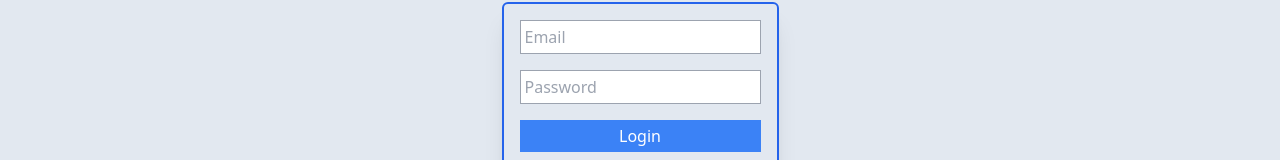
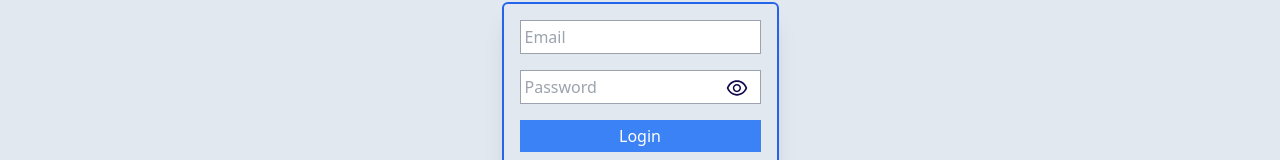
Before and after one commit to rajan153/Voosh-Assignment, a React (Vite) app in the folder Frontend/: page /login in a window 1280 px wide. Shown: the part 328-488 px from the top of the page. Built offline with nearby package versions, Linux system fonts and the light colour scheme.

Commit message:
refactor: Improve password input UX in Login component

```diff
--- a/Frontend/src/components/Auth/Login.jsx
+++ b/Frontend/src/components/Auth/Login.jsx
@@ -5,12 +5,15 @@ import { Link, useNavigate } from "react-router-dom";
 import { login } from "../../services/AuthRoutes/AuthApi";
 import { useDispatch } from "react-redux";
 import toast from "react-hot-toast";
+import { useAuth0 } from "@auth0/auth0-react";
 
 function Login() {
   const navigate = useNavigate();
   const dispatch = useDispatch();
   const { register, handleSubmit } = useForm();
   const [showPassword, setShowPassword] = useState(false);
+
+  const { user, loginWithRedirect } = useAuth0();
 
   const loginSubmit = async (e) => {
     try {
@@ -35,12 +38,24 @@ function Login() {
           className="border border-gray-400 p-1"
           {...register("email", { required: true })}
         />
+        <div className="relative">
           <input
             type={showPassword ? "text" : "password"}
             placeholder="Password"
             className="border border-gray-400 p-1"
             {...register("password", { required: true })}
           />
+          <span
+            onClick={() => setShowPassword((prev) => !prev)}
+            className="absolute right-3 top-[6px] z-[10] cursor-pointer"
+          >
+            {showPassword ? (
+              <AiOutlineEyeInvisible fontSize={24} fill="#13064b" />
+            ) : (
+              <AiOutlineEye fontSize={24} fill="#13064b" />
+            )}
+          </span>
+        </div>
         <button type="submit" className="bg-blue-500 text-white w-full py-1">
           Login
         </button>
@@ -50,7 +65,10 @@ function Login() {
             Signup
           </Link>
         </p>
-        <button className="bg-blue-500 text-white px-3 py-1 rounded-lg">
+        <button
+          onClick={() => loginWithRedirect()}
+          className="bg-blue-500 text-white px-3 py-1 rounded-lg"
+        >
           Login with Google
         </button>
       </form>
```
Lines whose indentation alone changed are shown as unchanged.
